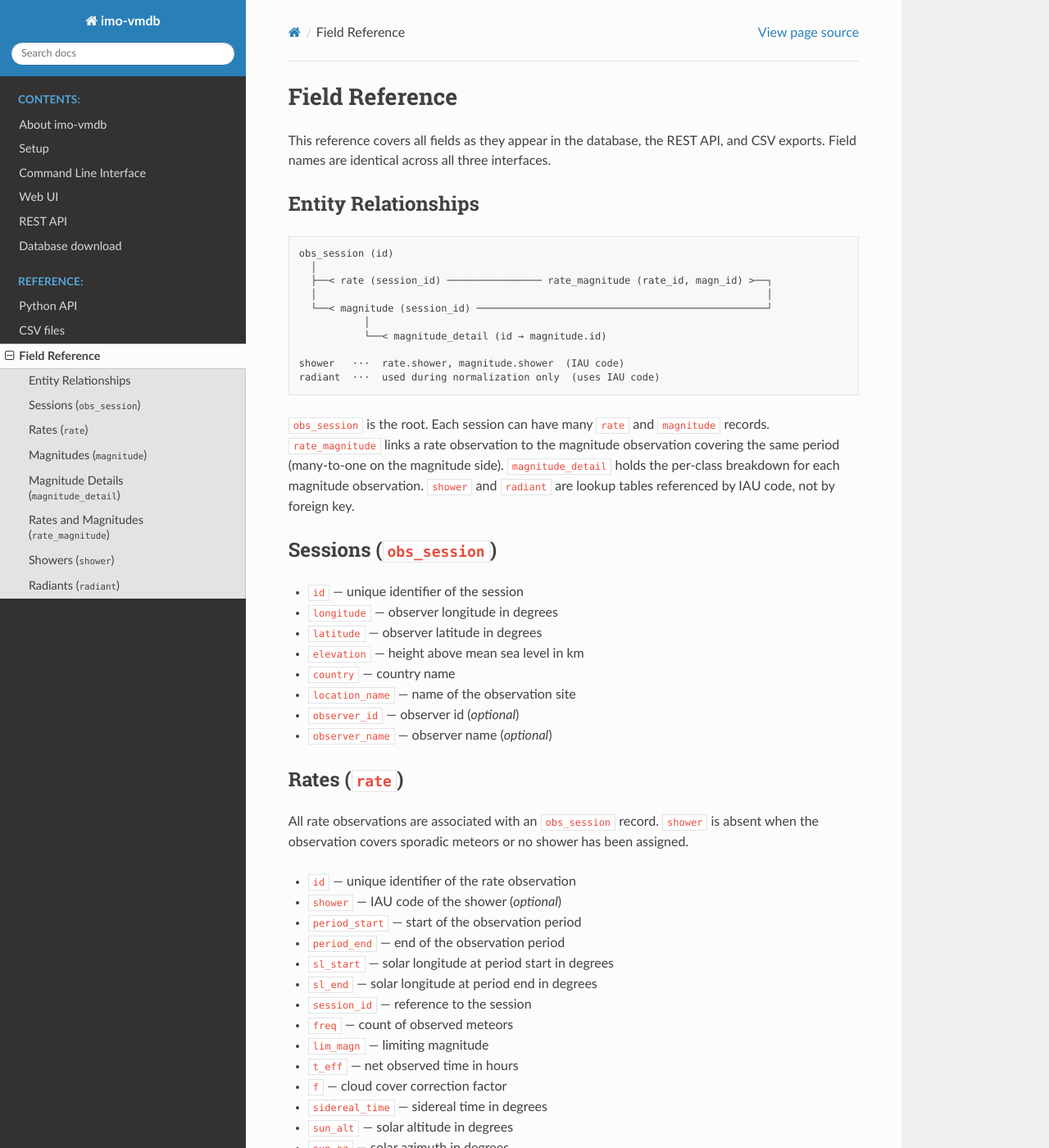
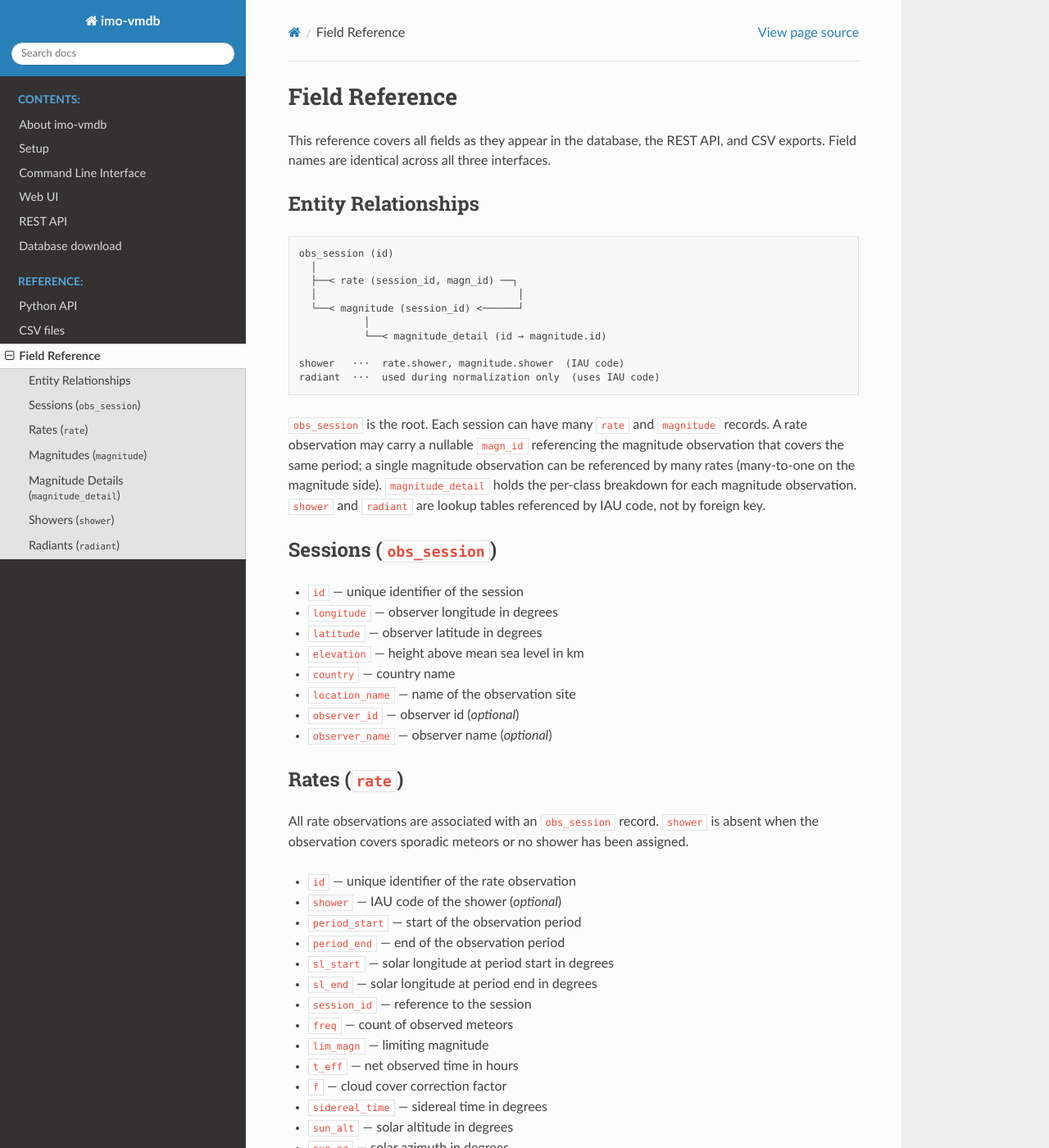
Before and after one commit to jankorichter/imo-vmdb, a Sphinx documentation site: the page built from docs/fields.rst, in a window 1280 px wide and 1400 px high. Shown: the whole window at 82% size. Built offline with Sphinx 7.4.7 and the Read the Docs theme 3.1.0, drawn with Linux system fonts in a browser that asks for light colours; some of the changed text lies outside the part shown.

Commit message:
Drop rate_magnitude table; move magn_id and magn_solo onto rate
Fixes #3

```diff
--- a/docs/cli.rst
+++ b/docs/cli.rst
@@ -189,8 +189,6 @@ Available CSV targets (one table per call):
      - Normalised magnitude observations
    * - ``magnitude_detail``
      - Per-magnitude-class frequency counts
-   * - ``rate_magnitude``
-     - Rate-to-magnitude cross-reference
 
 For CSV targets, output goes to stdout when ``-o`` is omitted.
 
--- a/docs/fields.rst
+++ b/docs/fields.rst
@@ -13,9 +13,9 @@ Entity Relationships
 
     obs_session (id)
       │
-      ├──< rate (session_id) ──────────────── rate_magnitude (rate_id, magn_id) >──┐
-      │                                                                            │
-      └──< magnitude (session_id) ─────────────────────────────────────────────────┘
+      ├──< rate (session_id, magn_id) ──┐
+      │                                  │
+      └──< magnitude (session_id) <──────┘
                │
                └──< magnitude_detail (id → magnitude.id)
 
@@ -23,11 +23,13 @@ Entity Relationships
     radiant  ···  used during normalization only  (uses IAU code)
 
 ``obs_session`` is the root.  Each session can have many ``rate`` and
-``magnitude`` records.  ``rate_magnitude`` links a rate observation to the
-magnitude observation covering the same period (many-to-one on the magnitude
-side).  ``magnitude_detail`` holds the per-class breakdown for each magnitude
-observation.  ``shower`` and ``radiant`` are lookup tables referenced by IAU
-code, not by foreign key.
+``magnitude`` records.  A rate observation may carry a nullable
+``magn_id`` referencing the magnitude observation that covers the same
+period; a single magnitude observation can be referenced by many rates
+(many-to-one on the magnitude side).  ``magnitude_detail`` holds the
+per-class breakdown for each magnitude observation.  ``shower`` and
+``radiant`` are lookup tables referenced by IAU code, not by foreign
+key.
 
 Sessions (``obs_session``)
 --------------------------
@@ -69,6 +71,11 @@ has been assigned.
 * ``field_az`` — azimuth of the field of view in degrees (*optional*)
 * ``rad_alt`` — radiant altitude in degrees, zenith attraction applied (*optional*)
 * ``rad_az`` — radiant azimuth in degrees (*optional*)
+* ``magn_id`` — reference to the associated magnitude observation (*optional*)
+* ``magn_solo`` — ``true`` if this rate observation is the only contributor to
+  its linked magnitude observation (their periods match exactly); ``false`` if
+  the magnitude observation aggregates this rate together with others over a
+  longer period; absent when ``magn_id`` is unset (*optional*)
 
 Magnitudes (``magnitude``)
 --------------------------
@@ -98,17 +105,6 @@ always > 0 and may be fractional.
 * ``id`` — reference to the magnitude observation
 * ``magn`` — magnitude class
 * ``freq`` — count of observed meteors in this class
-
-Rates and Magnitudes (``rate_magnitude``)
------------------------------------------
-
-Associates rate observations with magnitude observations.  A magnitude
-observation may correspond to multiple rate observations, but not vice versa.
-
-* ``rate_id`` — reference to the rate observation
-* ``magn_id`` — reference to the magnitude observation
-* ``equals`` — ``true`` if the rate observation covers exactly the same period
-  as the magnitude observation
 
 Showers (``shower``)
 --------------------
```
Also changed, not shown: CHANGELOG.md (+25 -0 lines), docs/setup.rst (+18 -0 lines), 13 other files.
